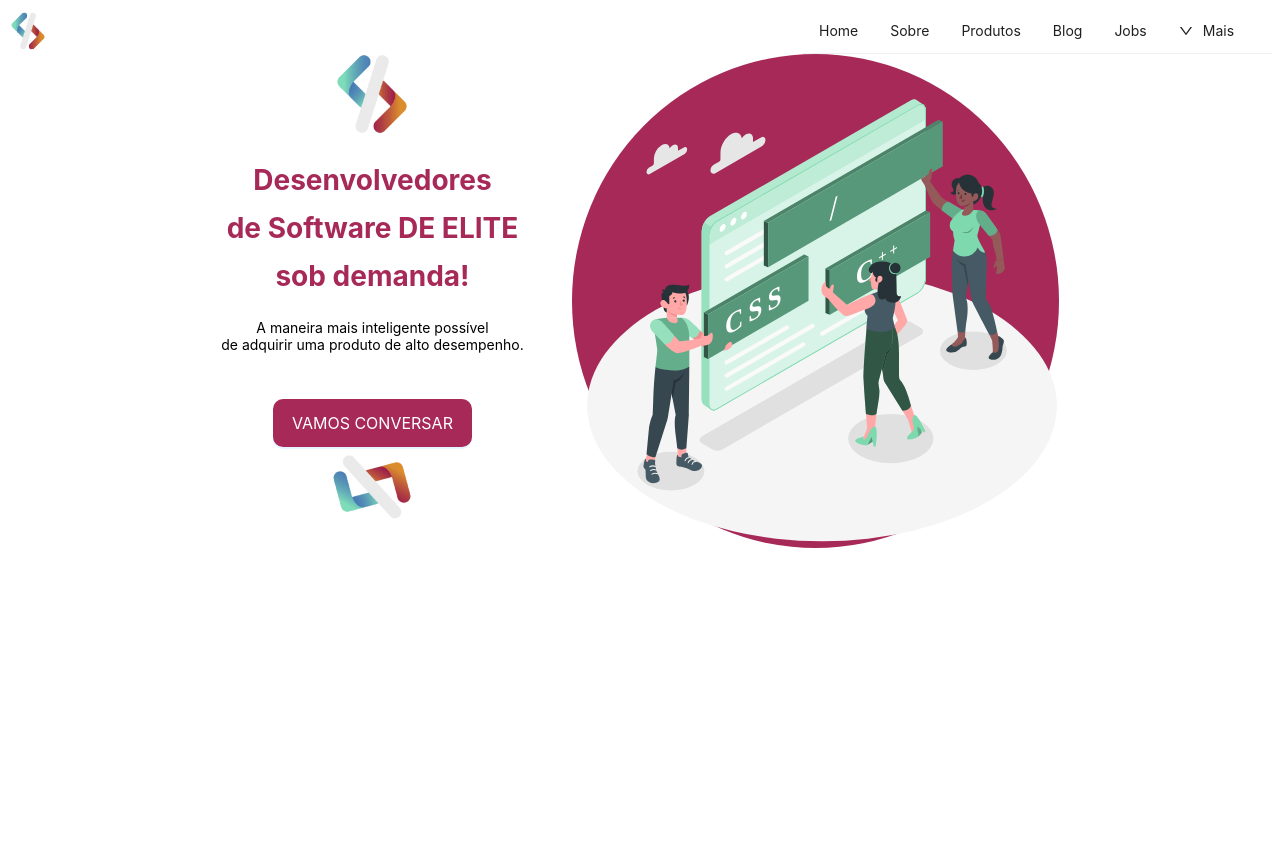
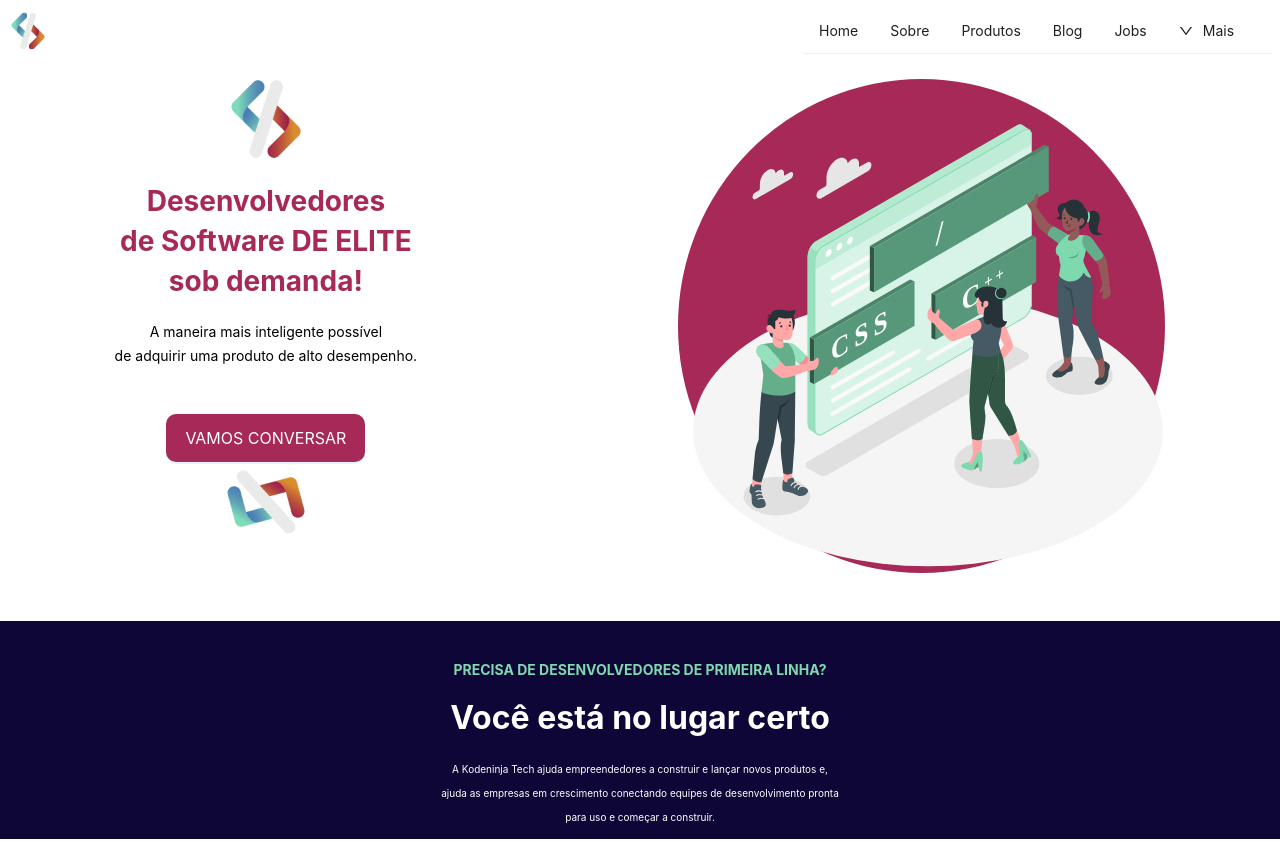
Before and after one commit to liderartecriativa/liderartecriativa_website, a React (Vite) app in the folder LIDERARTCRIATIVA/: page / in a window 1280 px wide. Built offline with nearby package versions, Linux system fonts and the light colour scheme.

Commit message:
ultimas do dia

```diff
--- a/LIDERARTCRIATIVA/package.json
+++ b/LIDERARTCRIATIVA/package.json
@@ -10,6 +10,10 @@
   },
   "dependencies": {
     "@ant-design/icons": "^4.8.0",
+    "@fortawesome/fontawesome-svg-core": "^6.2.1",
+    "@fortawesome/free-regular-svg-icons": "^6.2.1",
+    "@fortawesome/free-solid-svg-icons": "^6.2.1",
+    "@fortawesome/react-fontawesome": "^0.2.0",
     "@mui/material": "^5.11.1",
     "antd": "^5.1.0",
     "bootstrap": "^5.2.3",
--- a/LIDERARTCRIATIVA/src/App.scss
+++ b/LIDERARTCRIATIVA/src/App.scss
@@ -5,13 +5,20 @@ $segunda-cor: #D97F30;
 $terceira-cor: #7ED9AE;
 $quarta-cor: #548DBF;
 $quinta-cor: #A62957;
+$white:#FFFFFF;
+#Content {
+  background-color: rgb(146, 101, 140);
+}
 
-#Content {background-color: rgb(146, 101, 140);}
-#Footer { background-color: rgb(255, 255, 255);}
-.Cor { color: $quinta-cor}
+#Footer {
+  background-color: rgb(255, 255, 255);
+}
 
-//HOME
-#content {
+.Cor {
+  color: $quinta-cor
+}
+
+@mixin layout-default {
   align-items: center;
   display: flex;
   flex-direction: column;
@@ -21,22 +28,44 @@ $quinta-cor: #A62957;
   z-index: 1;
 }
 
-#logo{width:80px; height: 80px;  }
-#logo2{width:80px; height: 80px; rotate:-60deg;}
+
+//HOME
+#content {
+  @include layout-default
+}
+
+#Layout {
+  background-color: transparent;
+}
+
+#logo {
+  width: 80px;
+  height: 80px;
+  margin-top: 25px;
+}
+
+#logo2 {
+  width: 80px;
+  height: 80px;
+  rotate: -60deg;
+}
 
 
 #code2 {
   margin-top: 40px;
   color: $quarta-cor;
 }
+
 #title {
   color: $quinta-cor;
-  line-height: 3rem;
+  line-height: 2.5rem;
 }
+
 #paragraph {
   margin-top: 16px;
+  line-height: 1.5rem;
+}
 
-}
 #button-Home {
   background-color: $quinta-cor;
   color: white;
@@ -48,14 +77,41 @@ $quinta-cor: #A62957;
   text-align: center;
   font-size: medium;
 }
+
 #circle {
-
+  margin-top: 25px;
   width: 487.06px;
   height: 493.81px;
   border-radius: 100%;
   background-color: #A62957;
   max-width: 100%;
   max-height: auto;
-  margin: 0px;
   object-fit: contain;
+  padding: 0px;
 }
+
+#developer-Col {
+  margin-top: 40px;
+  background-color:rgb(14, 6, 54);
+}
+
+#developer-Title {
+  font-size: 14px;
+  font-weight: bold;
+  text-transform: uppercase;
+  margin: 40px 0px 10px 0px;
+  color:$terceira-cor;
+}
+
+#developer-Subtitle {
+  font-size: 32px;
+  margin: 20px 0px 10px 0px;
+  color: $white;
+}
+
+#developer-Description {
+  line-height: 1.5rem;
+  font-size: 10px;
+  margin: 20px 0px 10px 0px;
+  color: $white;
+}
--- a/LIDERARTCRIATIVA/src/pages/Home.jsx
+++ b/LIDERARTCRIATIVA/src/pages/Home.jsx
@@ -1,21 +1,20 @@
 
 import { Col, Row } from 'antd';
 import { Button, Space } from 'antd';
-
 
 export const Home = () => {
 
 
     return (
+
         <div id="content">
-
-            <Row justify={'center'}  gutter={[48, 8]}>
+            <Row justify={'center'} gutter={[48, 8]}>
                 <Col flex={'auto'}>
                     <div align={'center'}>
-                        <img src="src/assets/logo.png" id="logo"/>
+                        <img src="src/assets/logo.png" id="logo" />
                     </div>
                     <div id="title" align={'center'}>
-                        <h1>Desenvolvedores <br/> de Software  DE ELITE
+                        <h1>Desenvolvedores <br /> de Software  DE ELITE
                             <br /> sob demanda!</h1>
                     </div>
                     <div id="paragraph" align={'center'}>
@@ -26,18 +25,23 @@ export const Home = () => {
                             <Button type="primary" id='button-Home'>VAMOS CONVERSAR</Button>
                         </Space>
                     </div>
-                    <div  align={'center'}>
-                    <img src="src/assets/logo.png" id="logo2"/>
+                    <div align={'center'}>
+                        <img src="src/assets/logo.png" id="logo2" />
                     </div>
                 </Col>
-                <Col flex={'auto'} align={'center'} >
-
+                <Col flex={'auto'} align={'center'}>
                     <div id='circle'>
                         <img src="src/assets/equip.svg" width="500" />
                     </div>
+                </Col>
+                <Col span={24} align={'center'} id="developer-Col">
 
+                    <h5 id="developer-Title">Precisa de desenvolvedores de primeira linha?</h5>
+                    <h4 id="developer-Subtitle">Você está no lugar certo</h4>
+                    <p id="developer-Description">A Kodeninja Tech ajuda empreendedores a construir e lançar novos produtos e,<br /> ajuda as empresas em crescimento conectando equipes de desenvolvimento pronta <br /> para uso e começar a construir.</p>
                 </Col>
             </Row>
         </div>
+
     );
 }
```
Also changed, not shown: LIDERARTCRIATIVA/src/assets/arrow1.svg (deleted), 1 other file (tests, documents, lock files or other folders).
